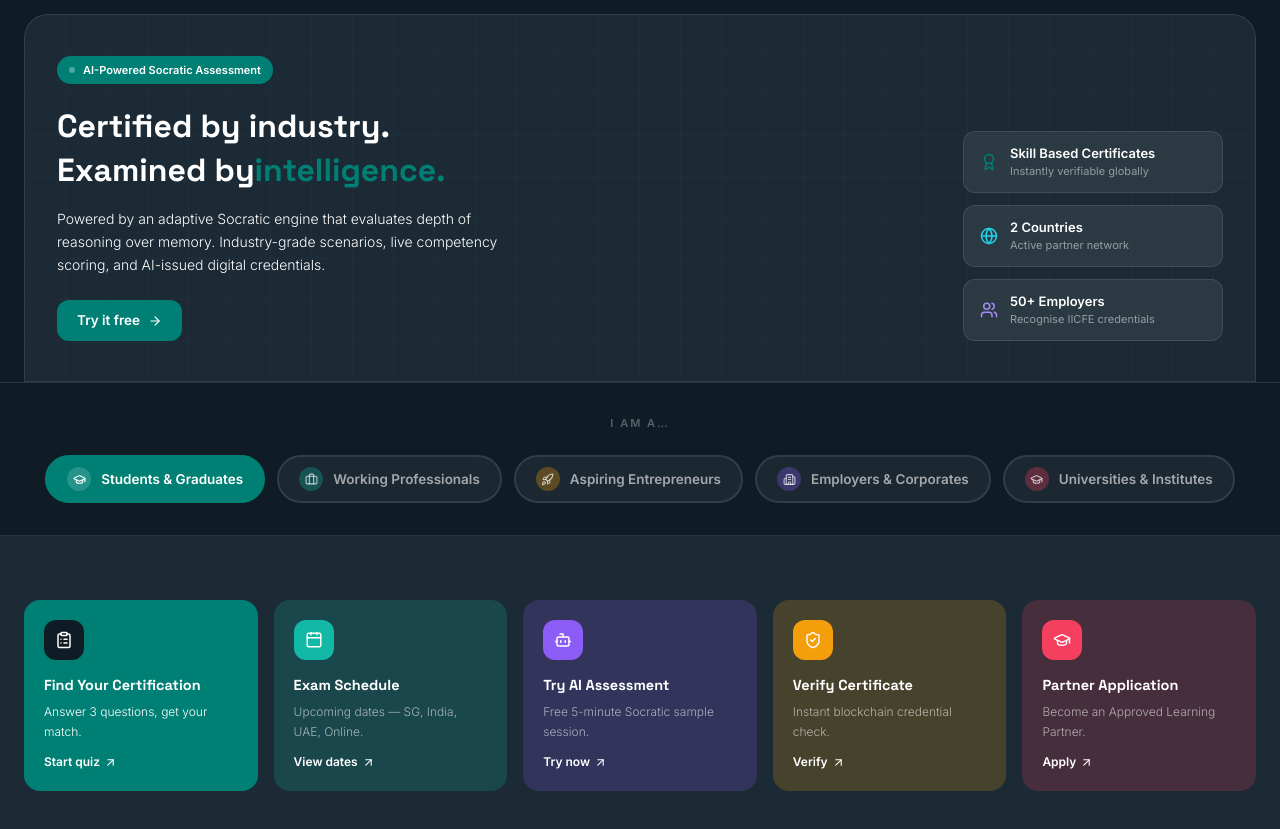
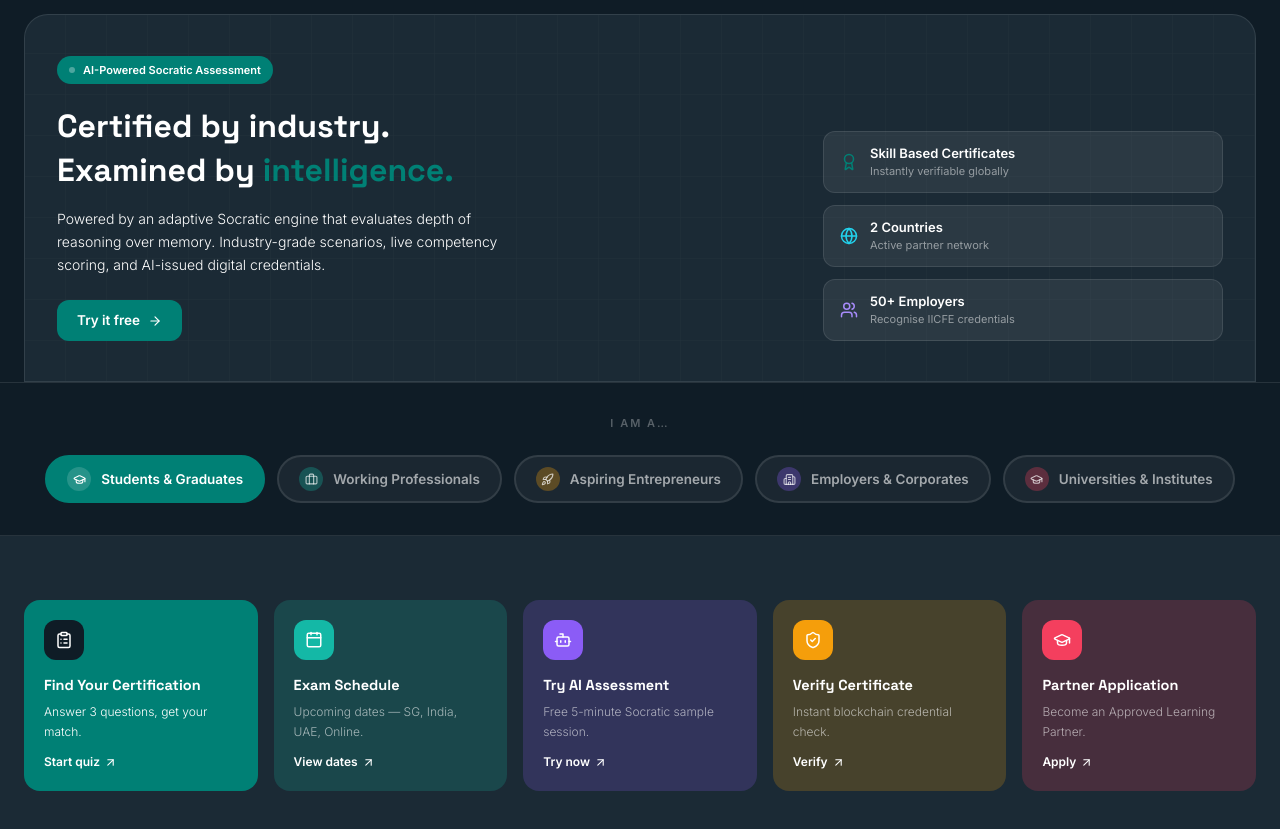
Before and after one commit to iicfeglobal-create/IICFE, a React (Vite) app: page / in a window 1280 px wide. Shown: the part 780-1609 px from the top of the page. Built offline with nearby package versions, Linux system fonts and the light colour scheme.

Commit message:
Update Hero.jsx

```diff
--- a/src/components/sections/Hero.jsx
+++ b/src/components/sections/Hero.jsx
@@ -110,7 +110,7 @@
               </div>
               <h2 className="font-heading text-[28px] lg:text-[32px] font-bold text-white leading-snug mb-4">
                 Certified by industry.{' '}Examined by
-                <em className="not-italic text-lime">intelligence.</em>
+                <em className="not-italic text-lime"> intelligence.</em>
               </h2>
               <p className="text-[14px] text-white font-light leading-relaxed mb-6">
                Powered by an adaptive Socratic engine that evaluates depth of reasoning over memory. Industry-grade scenarios, live competency scoring, and AI-issued digital credentials.
@@ -120,7 +120,7 @@
               </a>
             </div>
             {/* Right cards */}
-            <div className="flex flex-col gap-3 pb-10 min-w-[260px] flex-shrink-0">
+            <div className="flex flex-col gap-3 pb-10 min-w-[400px] flex-shrink-0">
               {badges.map(({ icon: Icon, label, sub, color }) => (
                 <div key={label} className="flex items-center gap-3 bg-white/[0.07] border border-white/10 rounded-xl px-4 py-3 hover:bg-white/10 transition-colors cursor-default">
                   <Icon size={18} className={color} />
```
